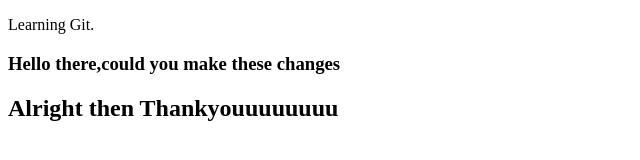
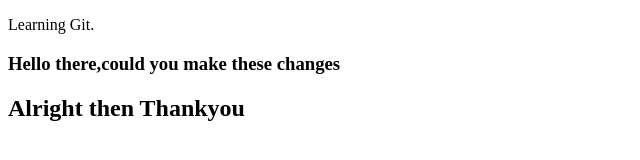
Before and after one commit to Yvokim/T2G_Assignment_1, a plain HTML site: page index.html in a window 1280 px wide. Shown: the whole page, without its empty margins (0-640 px from the left). Drawn offline with Linux system fonts and the light colour scheme.

Commit message:
corrected a typo

```diff
--- a/index.html
+++ b/index.html
@@ -9,7 +9,7 @@
 <body>
 
 <h3>Hello there,could you make these changes</h3>
-<h2>Alright then Thankyouuuuuuuu</h2>
+<h2>Alright then Thankyou</h2>
 
 </body>
 </html>
```
